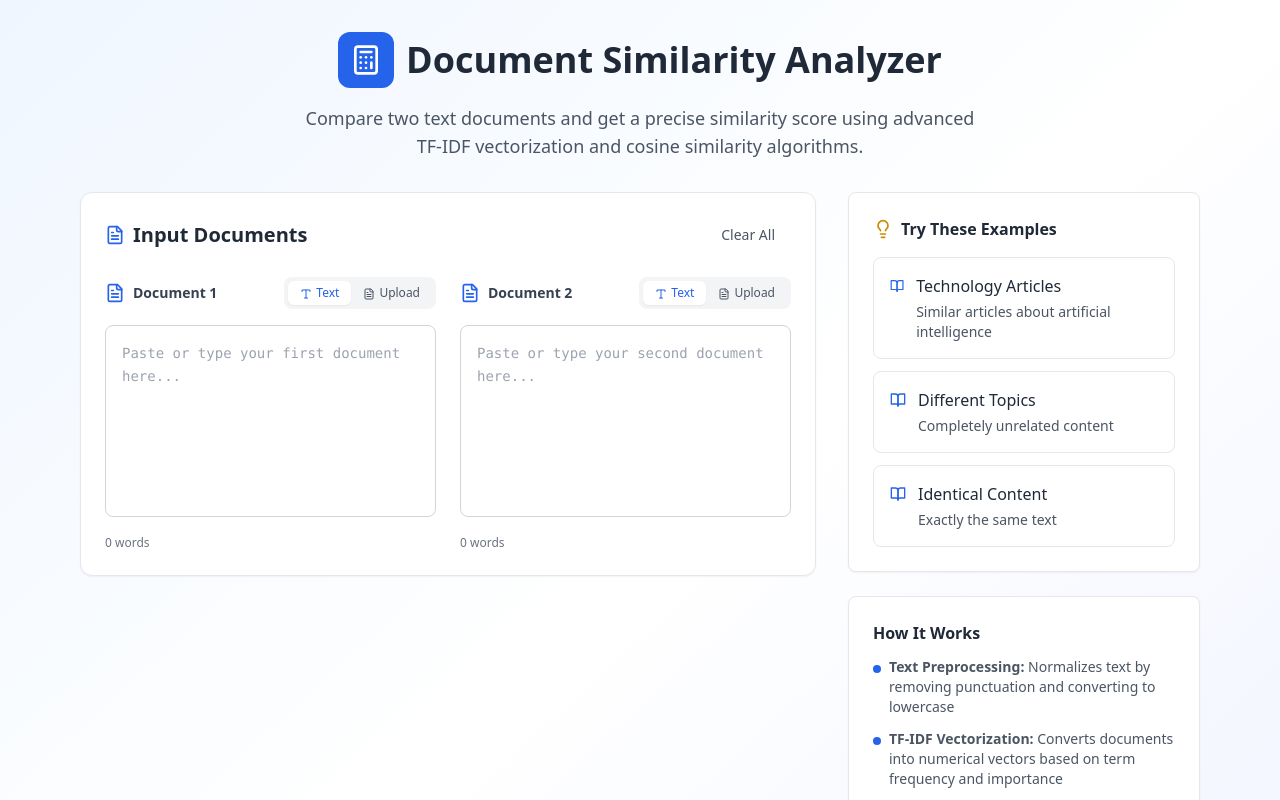
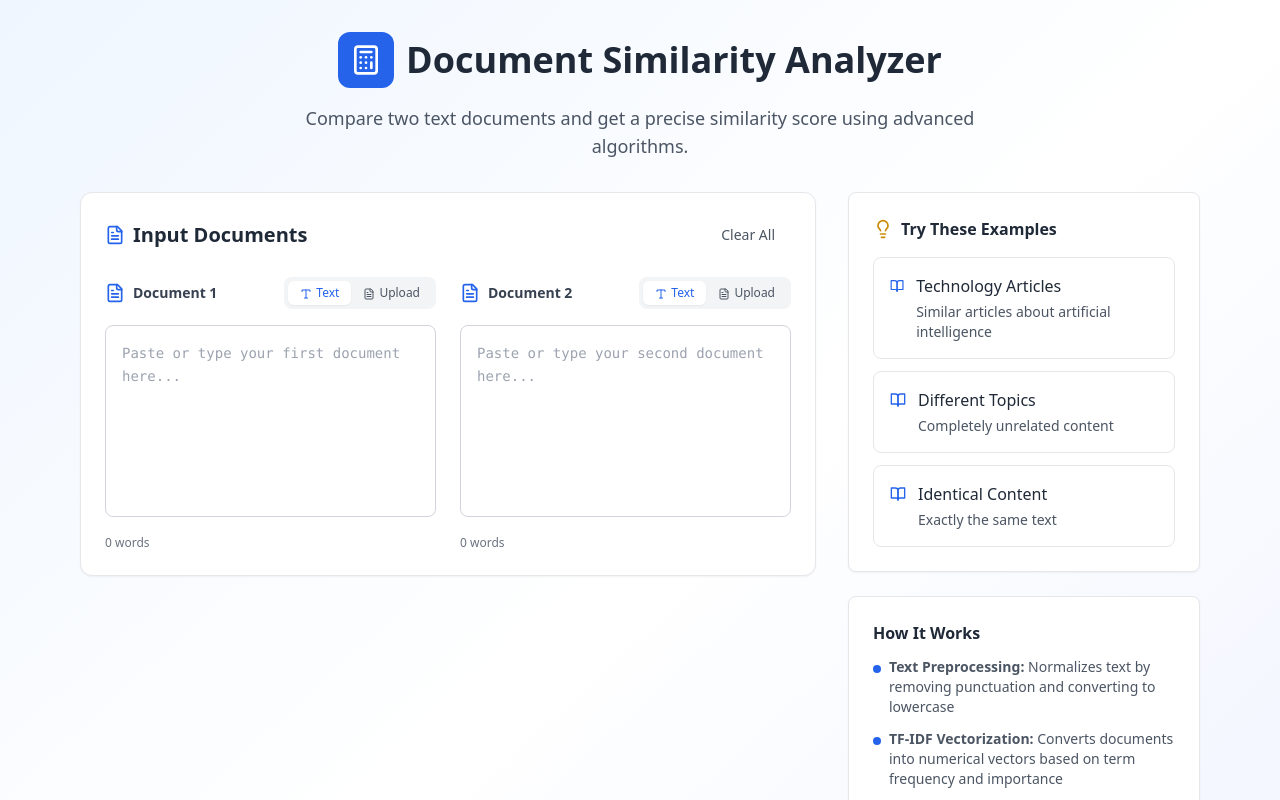
Before and after one commit to Atul-vaibhav/document-similarity-analyzer, a React (Vite) app: page / in a window 1280 px wide. Shown: the top 800 px of the page. Built offline with nearby package versions, Linux system fonts and the light colour scheme.

Commit message:
Update App.tsx

```diff
--- a/src/App.tsx
+++ b/src/App.tsx
@@ -41,8 +41,7 @@ function App() {
             </h1>
           </div>
           <p className="text-lg text-gray-600 max-w-2xl mx-auto">
-            <h1>Compare two text documents and get a precise similarity score using advanced
-            TF-IDF vectorization and cosine similarity algorithms.</h1>
+            <h1>Compare two text documents and get a precise similarity score using advanced algorithms.</h1>
           </p>
         </div>
 
```
